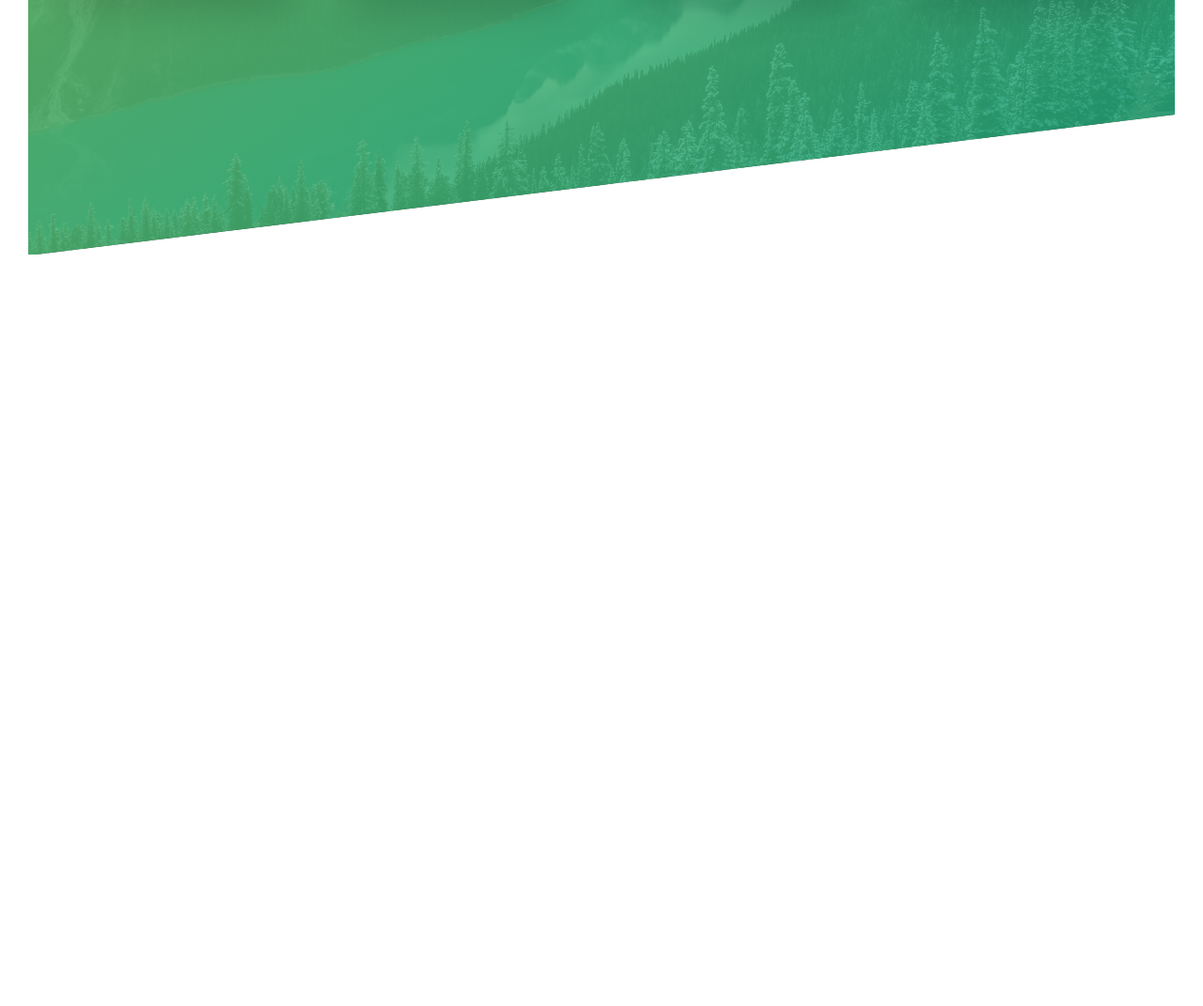
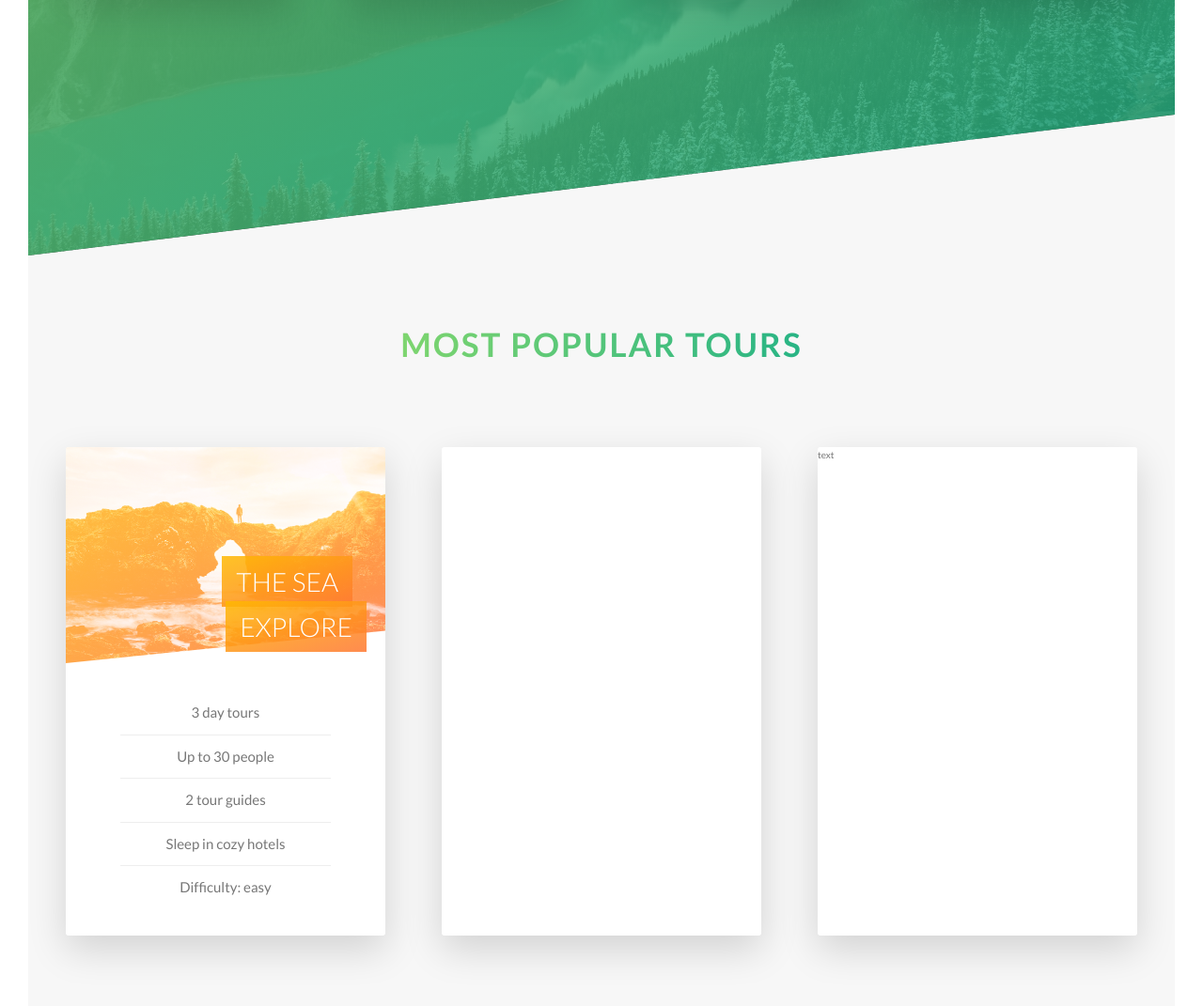
Before and after one commit to blademan/advanced-css-course, a website: page Natours/starter/index.html in a window 1280 px wide. Shown: the part 2003-3074 px from the top of the page at 94% size. Before the commit the page ends 2274 px from the top, so only its background shows below. Drawn offline with Linux system fonts and the light colour scheme.

Commit message:
1 card done

```diff
--- a/Natours/starter/index.html
+++ b/Natours/starter/index.html
@@ -99,6 +99,66 @@
                 </div>
 
             </section>
+
+
+            <section class="section-tours">
+                <div class="u-center-text u-margin-bottom-8">
+                    <h2 class="heading-section">
+                        Most popular tours
+                    </h2>
+                </div>
+                <div class="row">
+                    <div class="col-1-of-3">
+                       <div class="card">
+                           <div class="card__side card__side--front">
+                                <div class="card__picture card__picture--1">
+                                        &nbsp;
+                                </div>
+
+                                 <h4 class="card__heading">
+                                     <span class="card__heading-span card__heading-span--1">The Sea Explore</span>
+
+                                 </h4>
+
+                                <div class="card__details">
+                                   <ul>
+                                       <li>3 day tours</li>
+                                       <li>Up to 30 people</li>
+                                       <li>2 tour guides</li>
+                                       <li>Sleep in cozy hotels</li>
+                                       <li>Difficulty: easy</li>
+                                   </ul>
+                                </div>
+                            </div>
+                            <div class="card__side card__side--back card__side--back-1">
+                             2222
+                            </div>
+                       </div>
+                    </div>
+                    <div class="col-1-of-3">
+                            <div class="card">
+                                    <div class="card__side card__side--front">
+
+
+                                     </div>
+                                     <div class="card__side card__side--back card__side--back-1">
+                                      2222
+                                     </div>
+                                </div>
+                    </div>
+                    <div class="col-1-of-3">
+                            <div class="card">
+                                    <div class="card__side card__side--front">
+                                     text
+                                     </div>
+                                     <div class="card__side card__side--back card__side--back-1">
+                                      2222
+                                     </div>
+                                </div>
+                    </div>
+                </div>
+
+            </section>
         </main>
 
         <!-- <section class="grid-test">
--- a/Natours/starter/sass/abstracts/_variables.scss
+++ b/Natours/starter/sass/abstracts/_variables.scss
@@ -1,9 +1,20 @@
 $color-green: #7ed56f;
 $color-green-medium: #55c57a;
 $color-green-dark: #28b485;
+
+
 $color-grey: #777;
 $color-black: #000;
 $color-grey-light: #f7f7f7;
+$color-grey-light-2: #eeeeee;
+
+
+$color-secondary-light: #ffb900;
+$color-secondary: #ff7730;
+
+$color-tertiary-light: #2998ff;
+$color-tertiary: #5643fa;
+
 
 
 
--- /dev/null
+++ b/Natours/starter/sass/components/_card.scss
@@ -0,0 +1,115 @@
+.card {
+
+    //Functonality
+    perspective: 150rem;
+    -moz-perspective: 150rem;
+    position: relative;
+    height: 52rem;
+
+    &__side {
+
+        height: 52rem;
+        transition: all .8s ease;
+
+        position: absolute;
+        top: 0;
+        left: 0;
+        width: 100%;
+        backface-visibility: hidden;
+        border-radius: 3px;
+        overflow: hidden;
+        box-shadow: 0 1.5rem 4rem rgba($color-black, .15);
+
+        &--front {
+            background-color: white;
+
+        }
+        &--back {
+
+            transform: rotateY(-180deg);
+
+            &-1 {
+                background-image: linear-gradient(to right bottom, $color-secondary-light, $color-secondary);
+            }
+
+
+        }
+
+    }
+
+    &:hover &__side--front {
+        transform: rotateY(180deg);
+
+    }
+    &:hover &__side--back {
+        transform: rotateY(0deg);
+
+    }
+
+
+    //Front side
+
+    &__picture {
+        background-size: cover;
+        height: 23rem;
+        background-blend-mode: screen;
+        -webkit-clip-path: polygon(0 0, 100% 0, 100% 85%, 0 100%);
+        clip-path: polygon(0 0, 100% 0, 100% 85%, 0 100%);
+
+
+        &--1 {
+            background-image: linear-gradient(to right bottom, $color-secondary-light, $color-secondary), url(../img/nat-5.jpg);
+        }
+
+        &--2 {
+            background-image: url(../img/nat-5.jpg);
+        }
+
+        &--3 {
+            background-image: url(../img/nat-5.jpg);
+        }
+    }
+    &__heading {
+        font-size: 2.8rem;
+        font-weight: 300;
+        text-align: right;
+        text-transform: uppercase;
+        color: white;
+        position: absolute;
+        top: 12rem;
+        right: 2rem;
+        width: 75%;
+    }
+
+    &__heading-span {
+        padding: 1rem 1.5rem;
+        -webkit-box-decoration-break: clone;
+        box-decoration-break: clone;
+        &--1 {
+            background-image: linear-gradient(to right bottom,
+            rgba($color-secondary-light, .85),
+            rgba($color-secondary, .85));
+        }
+    }
+
+    &__details {
+        padding: 3rem;
+
+        ul {
+            list-style: none;
+            width: 80%;
+            margin: 0 auto;
+
+            li {
+                text-align: center;
+                font-size: 1.5rem;
+                padding: 1rem;
+
+                &:not(:last-child) {
+                    border-bottom: 1px solid $color-grey-light-2;
+                }
+            }
+
+        }
+    }
+}
--- a/Natours/starter/sass/components/_features-box.scss
+++ b/Natours/starter/sass/components/_features-box.scss
@@ -5,6 +5,7 @@
     text-align: center;
     border-radius: 3px;
     box-shadow: 0 1.5rem 4rem rgba(black, .15);
+    transition: transform 1s;
 
 
     &__icon{
@@ -12,7 +13,7 @@
         background-image: linear-gradient(to right, #7ed56f, #28b485);
         -webkit-background-clip: text;
         color: transparent;
-        transition: transform .3s;
+
 
 
     }
--- a/Natours/starter/sass/main.scss
+++ b/Natours/starter/sass/main.scss
@@ -12,6 +12,7 @@
 @import "components/button";
 @import "components/composition";
 @import "components/features-box";
+@import "components/card";
 
 @import "layout/header";
 @import "layout/grid";
--- a/Natours/starter/sass/pages/_home.scss
+++ b/Natours/starter/sass/pages/_home.scss
@@ -15,3 +15,9 @@
         transform: skewY(7deg);
     }
 }
+
+.section-tours {
+    background-color: $color-grey-light;
+    padding: 25rem 0 50rem 0;
+    margin-top: -11rem;
+}
```
Also changed, not shown: Natours/starter/css/style.css.
